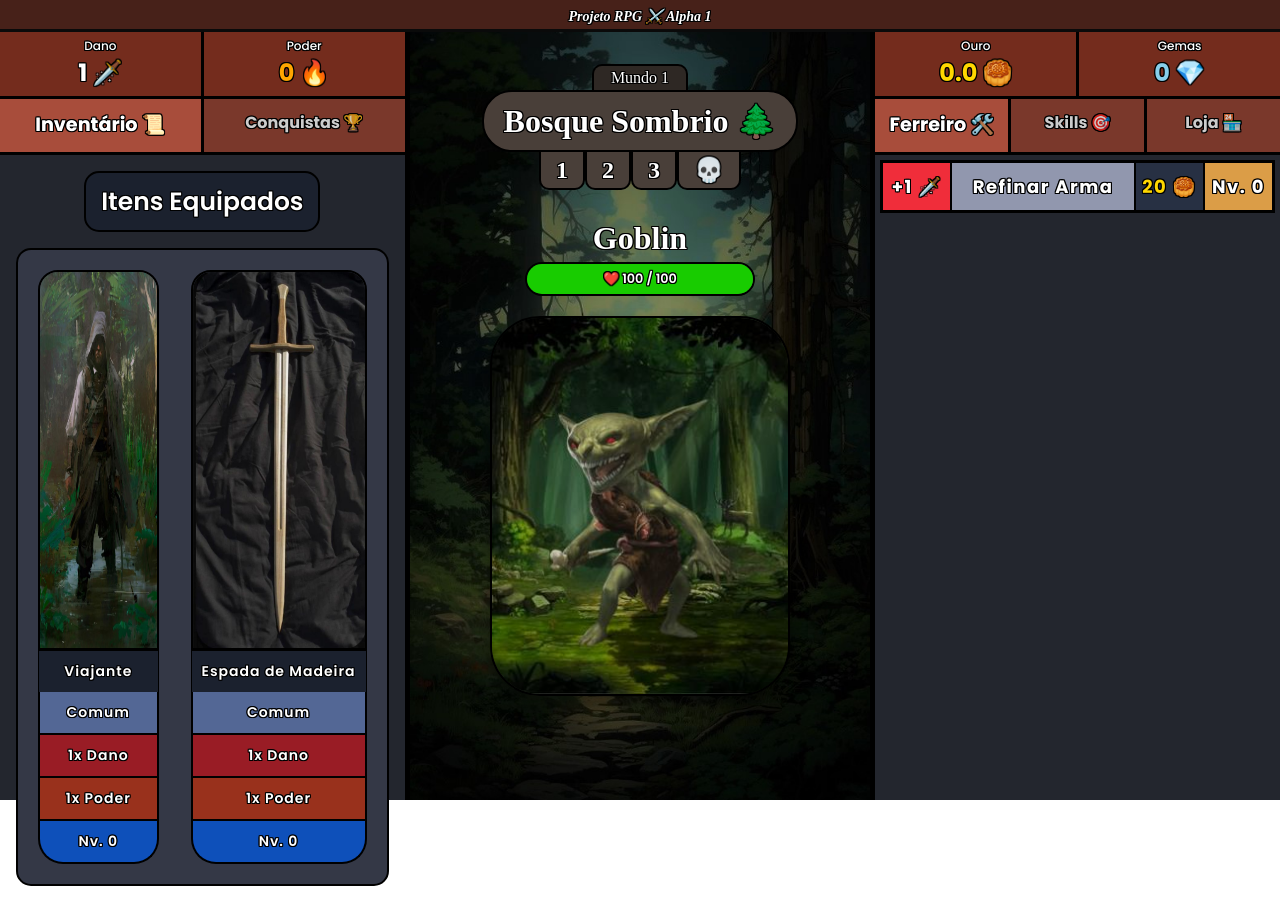
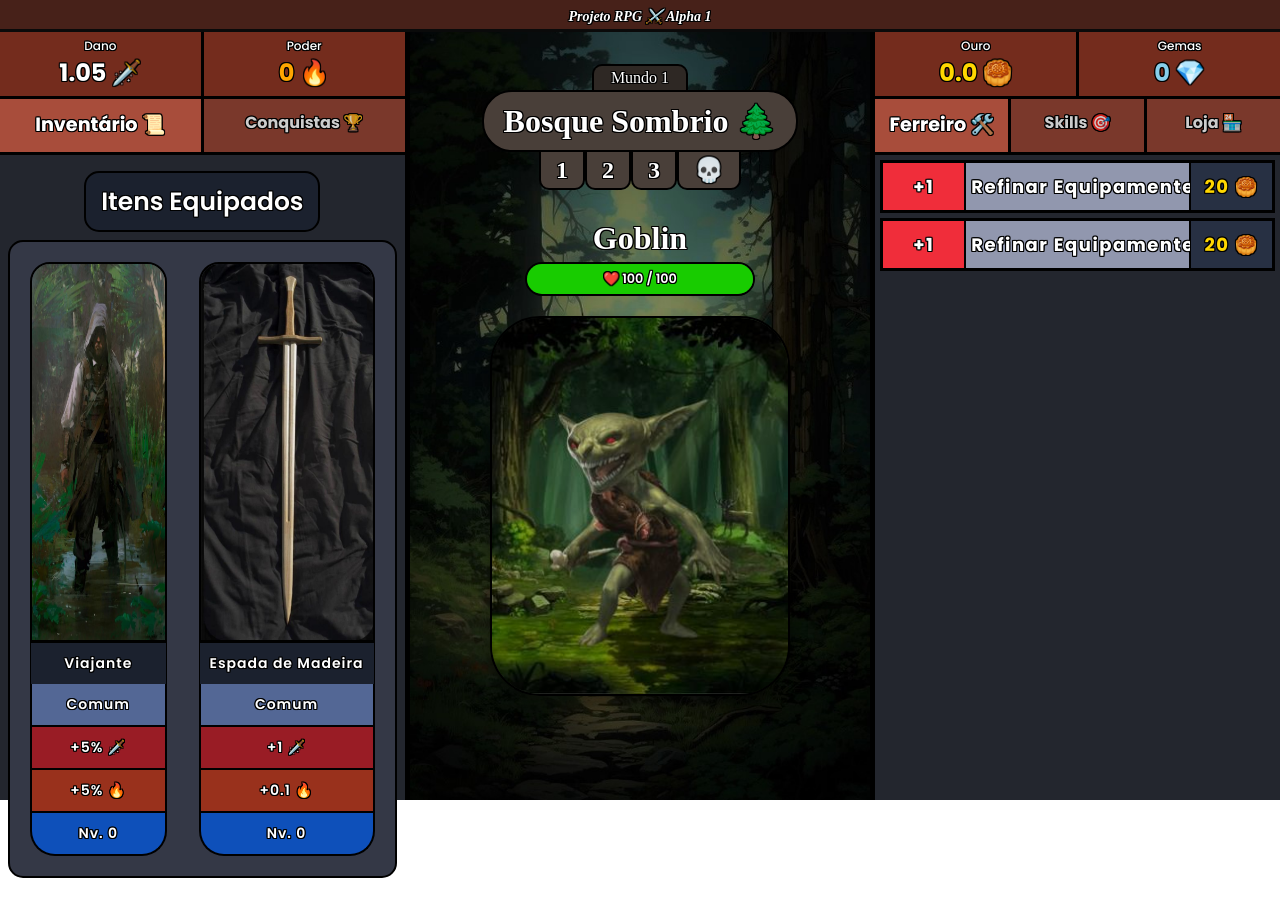
Before and after one commit to bigjujas/projetorpg, a React (Vite) app: page / in a window 1280 px wide. Built offline with nearby package versions, Linux system fonts and the light colour scheme; a web font is replaced by a local one.

Commit message:
TA QUASE LA FI

```diff
--- a/src/App.css
+++ b/src/App.css
@@ -154,7 +154,7 @@
 .display__skin__container {
 	display: flex;
 	justify-content: space-around;
-	margin: 2vh;
+	margin: 1vh;
 	background-color: #343846;
 	border: black 2px solid;
 	border-radius: 15px;
--- a/src/App.tsx
+++ b/src/App.tsx
@@ -8,15 +8,15 @@ import { Upgrade, upgrades } from './components/upgrades'; // Importa os upgrade
 import forestBackground from './assets/forestBackground.jpg'
 
 function App() {
-  const [playerDamage, setPlayerDamage] = useState<number>(1); // Dano do Jogador
+  const [playerDamage, setPlayerDamage] = useState<number>(0); // Dano do Jogador
   const [playerPower, setPlayerPower] = useState<number>(0); // Poder do jogador
   const [playerCoins, setPlayerCoins] = useState<number>(0); // Moedas do jogador
   const [currentEnemy, setCurrentEnemy] = useState<Enemy>(enemies.goblin); // Inimigo inicial
   const [currentWeapon, setCurrentWeapon] = useState<Item>(items.starterSword) // Arma Inicial
   const [currentArmor, setCurrentArmor] = useState<Item>(items.starterArmor) // Armadura Inicial
 
-  const finalDamage = playerDamage * currentWeapon.damage
-  const finalPower = 0.1 * currentWeapon.power
+  const finalDamage = (playerDamage + currentWeapon.damage) * currentArmor.damage
+  const finalPower = (currentWeapon.power) * currentArmor.power
 
   // Tabs
 
@@ -47,6 +47,16 @@ function App() {
       setPlayerPower(playerPower - upgrade.cost);
       upgrade.level += 1;
       scaleItemAttributes(currentWeapon); // Aplica o escalonamento dos atributos
+    }
+  };
+
+  const applyArmorUpgrade = (upgradeId: string) => {
+    const upgrade = upgrades.find(upg => upg.id === upgradeId);
+    if (upgrade && upgrade.costType === 'coins' && playerCoins >= upgrade.cost) {
+      const { newDamage } = upgrade.applyUpgrade(playerDamage);
+      setPlayerCoins(playerCoins - currentWeapon.baseCost);
+      currentArmor.level += 1;
+      scaleItemAttributes(currentArmor); // Aplica o escalonamento dos atributos
     }
   };
 
@@ -89,6 +99,10 @@ function App() {
     setCurrentWeapon(items[itemName]);
     setCurrentLeftTab(1)
   };
+  const changeArmor = (itemName: keyof typeof items) => {
+    setCurrentArmor(items[itemName]);
+    setCurrentLeftTab(1)
+  };
 
   const healthBarWidth = (currentEnemy.health / currentEnemy.maxHealth) * 100; // Barra de Vida
 
@@ -102,7 +116,7 @@ function App() {
           <div className="display__status">
             <div className="display__status__container">
               <p>Dano</p>
-              <h2>{parseFloat(finalDamage.toFixed(1))} 🗡️</h2>
+              <h2>{parseFloat(finalDamage.toFixed(2))} 🗡️</h2>
             </div>
             <div className="display__status__container">
               <p>Poder</p>
@@ -118,7 +132,7 @@ function App() {
                 <h6>Itens Equipados</h6>
               <div className="display__skin__container">
                 <div className="display__skin">
-                  <img src={currentArmor.image} alt="" draggable="false" />
+                  <img src={currentArmor.image} onClick={() => toggleLeftTab(2)} alt="" draggable="false" />
                   <div className="equipped__status">
                   <h1>{currentArmor.name}</h1>
                   <h2>{currentArmor.rarity}</h2>
@@ -140,6 +154,23 @@ function App() {
               </div>
             </div>
           )}
+          {currentLeftTab === 2 && (
+            <div className="arsenalTab">
+              <h6>Arsenal</h6>
+              <div className="arsenal__slide">
+                <div className="display__skin display__skin__arsenal" onClick={() => changeArmor('starterArmor')}>
+                  <img src={items.starterArmor.image} alt="" draggable="false" />
+                  <div className="equipped__status">
+                  <h1>{items.starterArmor.name}</h1>
+                  <h2>{items.starterArmor.rarity}</h2>
+                  <h3>{items.starterArmor.descriptionD}</h3>
+                  <h4>{items.starterArmor.descriptionP}</h4>
+                  <h5>Nv. {items.starterArmor.level}</h5>
+                  </div>
+                 </div>
+              </div>
+            </div>
+          )}
           {currentLeftTab === 3 && (
             <div className="arsenalTab">
               <h6>Arsenal</h6>
@@ -148,7 +179,10 @@ function App() {
                   <img src={items.starterSword.image} alt="" draggable="false" />
                   <div className="equipped__status">
                   <h1>{items.starterSword.name}</h1>
-                  <h2>{items.starterSword.descriptionD}</h2>
+                  <h2>{items.starterSword.rarity}</h2>
+                  <h3>{items.starterSword.descriptionD}</h3>
+                  <h4>{items.starterSword.descriptionP}</h4>
+                  <h5>Nv. {items.starterSword.level}</h5>
                   </div>
                  </div>
               </div>
@@ -208,7 +242,11 @@ function App() {
                   <h1>{upgrade1?.description}</h1>
                   <h2>{upgrade1?.name}</h2>
                   <h3>{currentWeapon.baseCost} 🥮</h3>
-                  <h4>Nv. {upgrade1?.level}</h4>
+                </div>
+                <div onClick={() => applyArmorUpgrade('upgrade1')} className="upgrade__container">
+                  <h1>{upgrade1?.description}</h1>
+                  <h2>{upgrade1?.name}</h2>
+                  <h3>{currentWeapon.baseCost} 🥮</h3>
                 </div>
               </div>
             </>
--- a/src/components/arsenal.tsx
+++ b/src/components/arsenal.tsx
@@ -7,9 +7,12 @@ export type Item  = {
     type: string;
     rarity: string;
     damage: number;
+    initialDamage: number;
     power: number;
+    initialPower: number;
+    baseCost: number;
+    initialBaseCost: number;
     level: number;
-    baseCost: number;
     descriptionD: string;
     descriptionP: string;
     unlocked: boolean;
@@ -23,12 +26,24 @@ export type Item  = {
   };
 
   export const scaleItemAttributes = (item: Item) => {
-    const levelMultiplier = 1.15; // Ajuste o multiplicador conforme necessário
-    item.damage = parseFloat((item.damage * levelMultiplier).toFixed(1));
-    item.power = parseFloat((item.power * levelMultiplier).toFixed(1));
-    item.baseCost = parseFloat((item.baseCost * levelMultiplier).toFixed(1));
-    item.descriptionD = `${item.damage}x Dano`; // Atualiza a descrição com o novo valor de dano
-    item.descriptionP = `${item.power}x Poder`; // Atualiza a descrição com o novo valor de poder
+    const increasePercentage = 0.10; // 10% de aumento
+
+    if (item.type === 'armor') {
+    item.damage = ((item.damage + ((item.initialDamage - 1)) * increasePercentage));
+    item.power = ((item.power + ((item.initialPower - 1)) * increasePercentage));
+    item.baseCost = ((item.baseCost + (item.initialBaseCost) * increasePercentage * 5));
+
+    item.descriptionD = `+${parseFloat(((item.damage - 1) * 100).toFixed(1))}% 🗡️`;
+    item.descriptionP = `+${parseFloat(((item.power - 1) * 100).toFixed(1))}% 🔥`;
+
+    } else if (item.type === 'sword') {
+      item.damage = ((item.damage + ((item.initialDamage)) * increasePercentage));
+      item.power = ((item.power + ((item.initialPower)) * increasePercentage));
+      item.baseCost = ((item.baseCost + (item.initialBaseCost) * increasePercentage * 5));
+
+      item.descriptionD = `+${parseFloat((item.damage).toFixed(2))} 🗡️`;
+      item.descriptionP = `+${parseFloat((item.power).toFixed(2))} 🔥`;
+    }
 };
 
   export const updateItemLevel = (itemId: string, newLevel: number) => {
@@ -44,11 +59,14 @@ export type Item  = {
         type: 'sword',
         rarity: "Comum",
         damage: 1,
-      power: 1,
+        initialDamage: 1, // Valor inicial de damage
+        power: 0.1,
+        initialPower: 0.1, // Valor inicial de power
+        baseCost: 20,
+        initialBaseCost: 20, // Valor inicial de baseCost
         level: 0,
-      baseCost: 20,
-      descriptionD: '1x Dano',
-      descriptionP: '1x Poder',
+        descriptionD: '+1 🗡️',
+        descriptionP: '+0.1 🔥',
         unlocked: false,
         image: starterSword,
     },
@@ -57,11 +75,14 @@ export type Item  = {
         type: 'sword',
         rarity: "Lendário",
         damage: 10,
+        initialDamage: 10, // Valor inicial de damage
         power: 1,
+        initialPower: 1, // Valor inicial de power
+        baseCost: 20,
+        initialBaseCost: 20, // Valor inicial de baseCost
         level: 0,
-      baseCost: 20,
-      descriptionD: '10x Dano',
-      descriptionP: '1x Poder',
+        descriptionD: '10x 🗡️',
+        descriptionP: '1x 🔥',
         unlocked: false,
         image: testSword,
     },
@@ -69,12 +90,15 @@ export type Item  = {
         name: 'Viajante',
         type: 'armor',
         rarity: "Comum",
-      damage: 1,
-      power: 1,
+        damage: 1.05,
+        initialDamage: 1.05, // Valor inicial de damage
+        power: 1.05,
+        initialPower: 1.05, // Valor inicial de power
+        baseCost: 20,
+        initialBaseCost: 20, // Valor inicial de baseCost
         level: 0,
-      baseCost: 20,
-      descriptionD: '1x Dano',
-      descriptionP: '1x Poder',
+        descriptionD: '+5% 🗡️',
+        descriptionP: '+5% 🔥',
         unlocked: false,
         image: starterArmor,
     },
--- a/src/components/upgrades.tsx
+++ b/src/components/upgrades.tsx
@@ -11,8 +11,8 @@ export interface Upgrade {
   export const upgrades: Upgrade[] = [
     {
       id: 'upgrade1',
-      name: 'Refinar Arma',
-      description: '+1 🗡️',
+      name: 'Refinar Equipamente',
+      description: '+1',
       costType: "coins",
       cost: 20,
       level: 0,
@@ -21,10 +21,10 @@ export interface Upgrade {
     {
     id: 'upgrade2',
     name: 'Combate',
-    description: '+5 🗡️',
+    description: '+1 🗡️',
     costType: "power",
     cost: 20,
     level: 0,
-    applyUpgrade: (playerDamage) => ({ newDamage: playerDamage + 5  }),
+    applyUpgrade: (playerDamage) => ({ newDamage: playerDamage + 1  }),
   },
 ];
```
Lines whose indentation alone changed are shown as unchanged.
